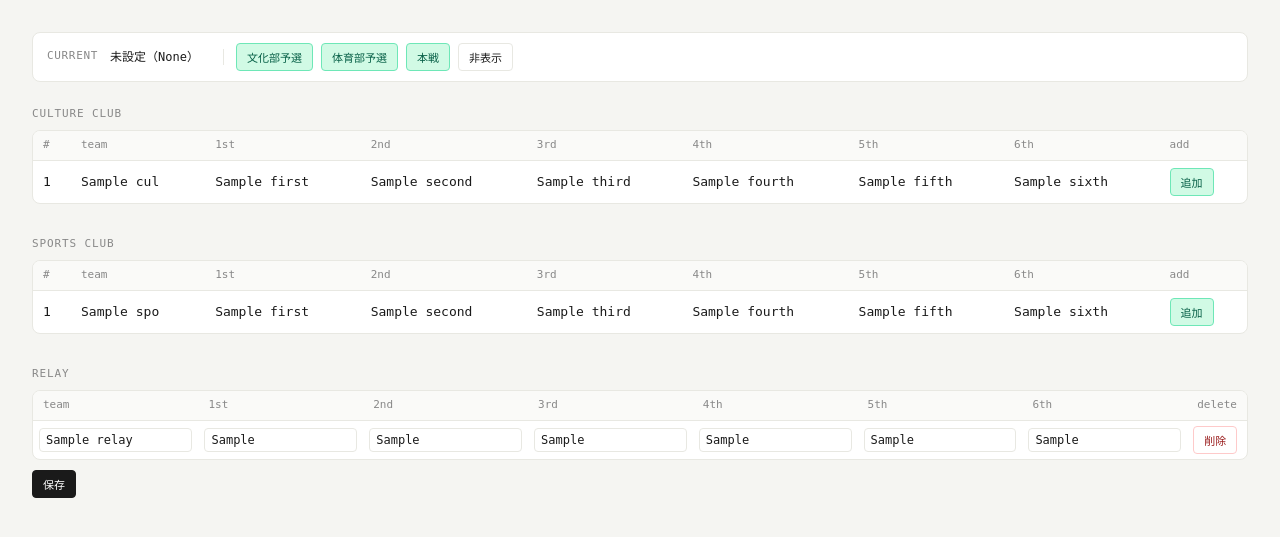
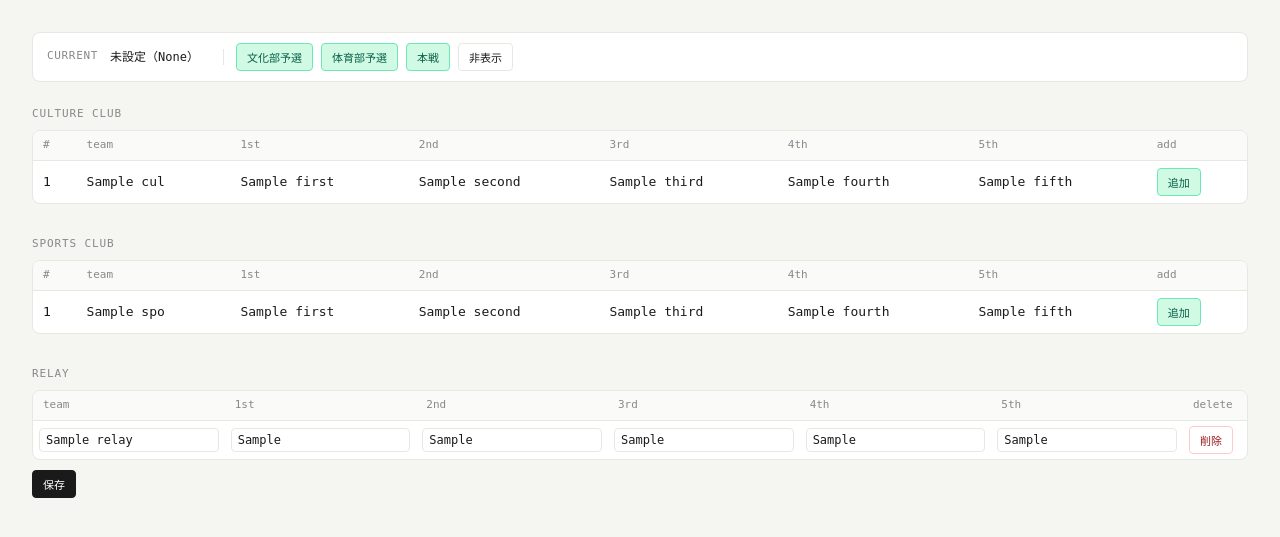
Before and after one commit to LingXuan-Li/kuromaku, a Flask app: template templates/relay.html in a window 1280 px wide. Shown: the part 78-615 px from the top of the page. Run offline with Flask 3, Linux system fonts and the light colour scheme; the template is opened without the code that fills it: most values are stand-ins (such as "Sample title", 1, 10 or a date in 2020); parts of the project's set-up code (start-up, migrations or seed data) failed here and were passed over.

Commit message:
不要な「sixth」フィールドを削除し、リレーエディタの表示を修正

```diff
--- a/main.py
+++ b/main.py
@@ -64,7 +64,6 @@ class CultureClub(BaseModel):
     third = peewee.CharField()
     fourth = peewee.CharField()
     fifth = peewee.CharField()
-    sixth = peewee.CharField()
 
     class Meta:
         table_name = "culture_club"
@@ -76,7 +75,6 @@ class SportsClub(BaseModel):
     third = peewee.CharField()
     fourth = peewee.CharField()
     fifth = peewee.CharField()
-    sixth = peewee.CharField()
 
     class Meta:
         table_name = "sports_club"
@@ -88,7 +86,6 @@ class Relay(BaseModel):
     third = peewee.CharField()
     fourth = peewee.CharField()
     fifth = peewee.CharField()
-    sixth = peewee.CharField()
 
     class Meta:
         table_name = "relay"
@@ -133,8 +130,7 @@ def init_relay_from_csv():
                 second=row['second'],
                 third=row['third'],
                 fourth=row['fourth'],
-                fifth=row['fifth'],
-                sixth=row['sixth']
+                fifth=row['fifth']
             )
 
     with open(SPORTS_CLUB_PATH, newline='', encoding='utf-8') as csvfile:
@@ -146,8 +142,7 @@ def init_relay_from_csv():
                 second=row['second'],
                 third=row['third'],
                 fourth=row['fourth'],
-                fifth=row['fifth'],
-                sixth=row['sixth']
+                fifth=row['fifth']
             )
 
 def init_category():
@@ -349,7 +344,6 @@ def relay_save():
                     third=item.get("third", ""),
                     fourth=item.get("fourth", ""),
                     fifth=item.get("fifth", ""),
-                    sixth=item.get("sixth", "")
                 )
     return jsonify({"status": "ok"})
 
--- a/templates/relay.html
+++ b/templates/relay.html
@@ -228,7 +228,6 @@ tr:hover td {
                     <th>3rd</th>
                     <th>4th</th>
                     <th>5th</th>
-                    <th>6th</th>
                     <th>add</th>
                 </tr>
             </thead>
@@ -242,7 +241,6 @@ tr:hover td {
                     <td>{{ cul.third }}</td>
                     <td>{{ cul.fourth }}</td>
                     <td>{{ cul.fifth }}</td>
-                    <td>{{ cul.sixth }}</td>
                     <td>
                         <button class="btn btn-green" onclick='addRelay({
                             team_name: "{{ cul.team_name }}",
@@ -251,7 +249,6 @@ tr:hover td {
                             third:  "{{ cul.third }}",
                             fourth: "{{ cul.fourth }}",
                             fifth:  "{{ cul.fifth }}",
-                            sixth:  "{{ cul.sixth }}"
                         })'>追加</button>
                     </td>
                 </tr>
@@ -279,7 +276,6 @@ tr:hover td {
                     <th>3rd</th>
                     <th>4th</th>
                     <th>5th</th>
-                    <th>6th</th>
                     <th>add</th>
                 </tr>
             </thead>
@@ -293,7 +289,6 @@ tr:hover td {
                     <td>{{ spo.third }}</td>
                     <td>{{ spo.fourth }}</td>
                     <td>{{ spo.fifth }}</td>
-                    <td>{{ spo.sixth }}</td>
                     <td>
                         <button class="btn btn-green" onclick='addRelay({
                             team_name: "{{ spo.team_name }}",
@@ -302,7 +297,6 @@ tr:hover td {
                             third:  "{{ spo.third }}",
                             fourth: "{{ spo.fourth }}",
                             fifth:  "{{ spo.fifth }}",
-                            sixth:  "{{ spo.sixth }}"
                         })'>追加</button>
                     </td>
                 </tr>
@@ -329,7 +323,6 @@ tr:hover td {
                     <th>3rd</th>
                     <th>4th</th>
                     <th>5th</th>
-                    <th>6th</th>
                     <th>delete</th>
                 </tr>
             </thead>
@@ -356,14 +349,14 @@ function renderRelay() {
 
     if (relayData.length === 0) {
         const tr = document.createElement("tr");
-        tr.innerHTML = `<td colspan="8" style="color:#aaa;text-align:center;padding:12px">（なし）</td>`;
+        tr.innerHTML = `<td colspan="7" style="color:#aaa;text-align:center;padding:12px">（なし）</td>`;
         tbody.appendChild(tr);
         return;
     }
 
     relayData.forEach((team, index) => {
         const tr = document.createElement("tr");
-        const fields = ['team_name','first','second','third','fourth','fifth','sixth'];
+        const fields = ['team_name','first','second','third','fourth','fifth'];
         const cells = fields.map(f => `
             <td>
                 <input value="${team[f] ?? ''}"
```
